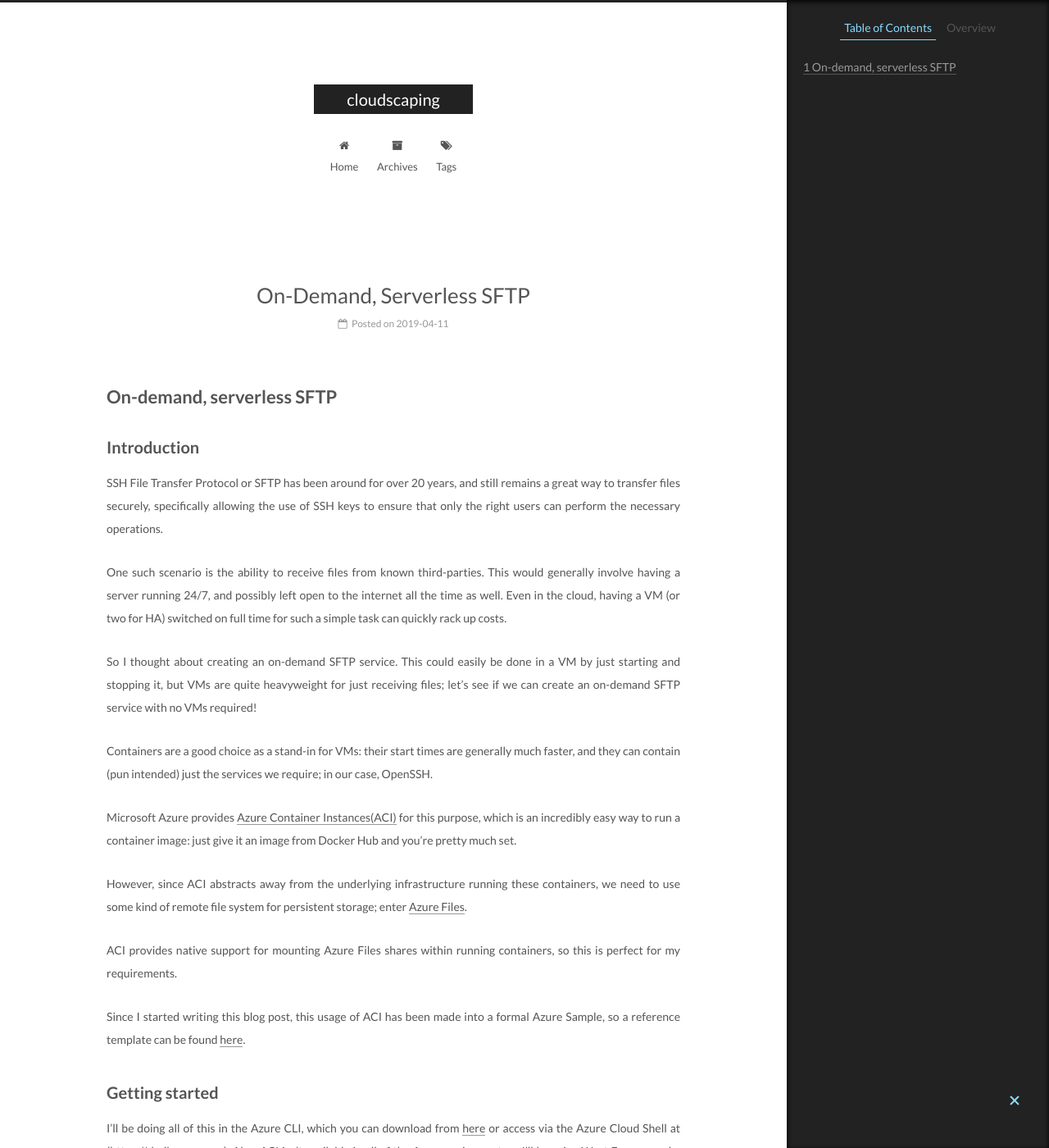
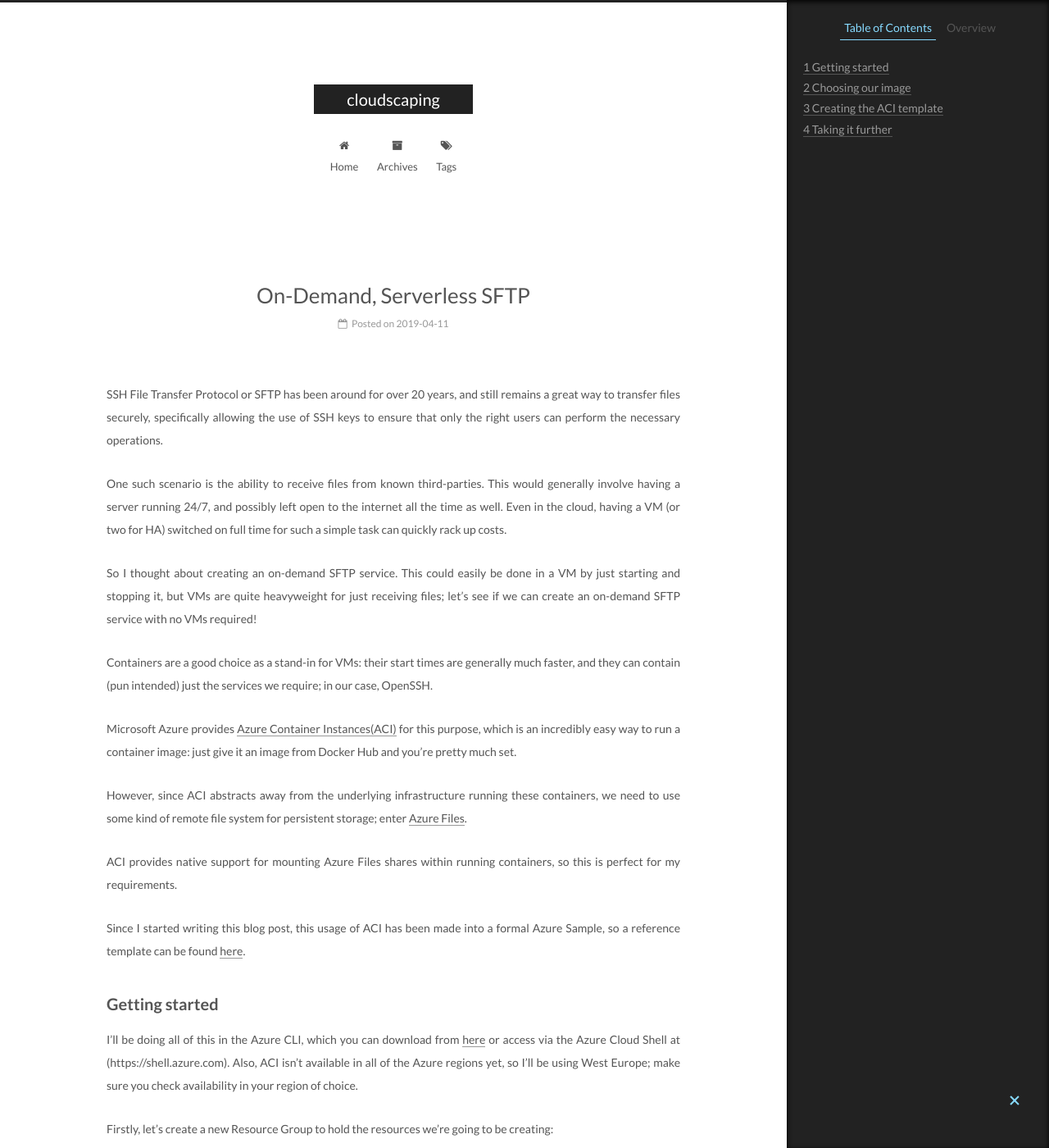
Before and after one commit to bhummerstone/bhummerstone.github.io, a Jekyll site: the page built from _posts/2019-04-11-on-demand-serverless-sftp.md, in a window 1280 px wide and 1400 px high. Shown: the whole window at 82% size. Built offline with Jekyll 4.4.1, drawn with Linux system fonts in a browser that asks for light colours.

Commit message:
Fixing layout

```diff
--- a/_posts/2019-04-11-on-demand-serverless-sftp.md
+++ b/_posts/2019-04-11-on-demand-serverless-sftp.md
@@ -3,9 +3,6 @@ layout: post
 title: "On-Demand, Serverless SFTP"
 date: 2019-04-11
 ---
-# On-demand, serverless SFTP
-
-## Introduction
 
 SSH File Transfer Protocol or SFTP has been around for over 20 years, and still remains a great way to transfer files securely, specifically allowing the use of SSH keys to ensure that only the right users can perform the necessary operations.
 
```
